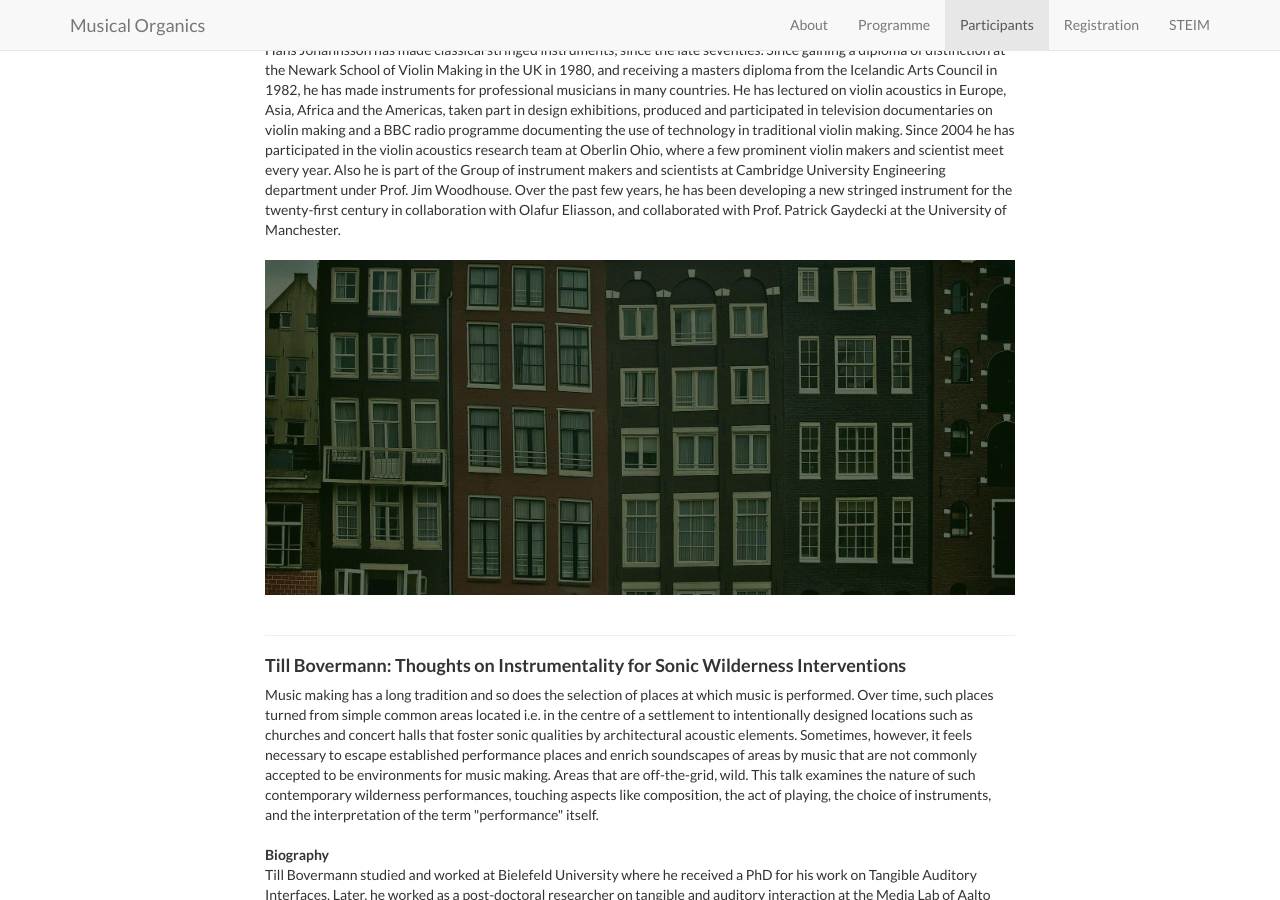
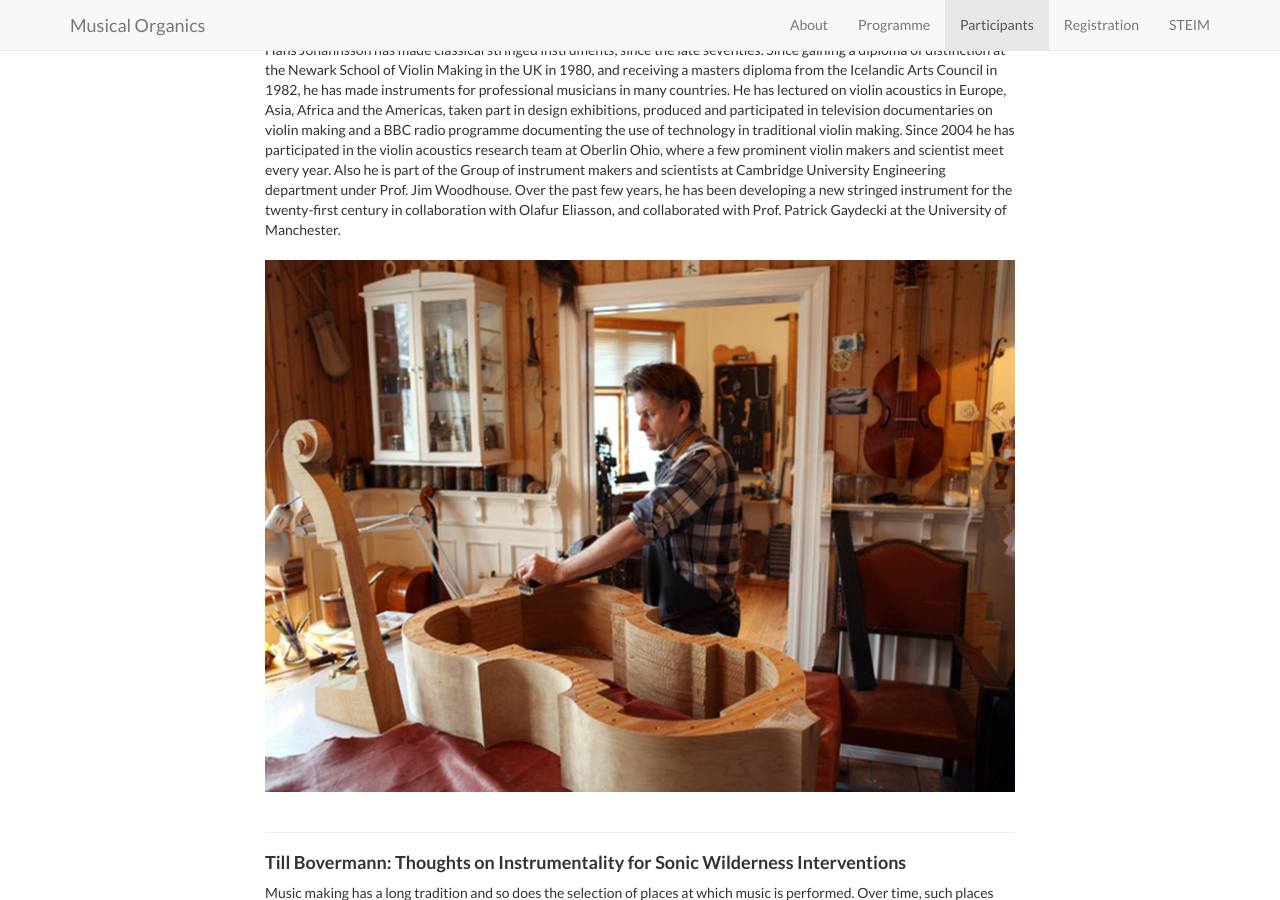
Before and after one commit to thormagnusson/steim, a Jekyll site: the page built from index.html, in a window 1280 px wide and 900 px high, scrolled down 2256 px. Built offline with Jekyll 4.4.1, drawn with Linux system fonts in a browser that asks for light colours.

Commit message:
programme update

```diff
--- a/_includes/participants.html
+++ b/_includes/participants.html
@@ -18,7 +18,7 @@
             <br><br>
 
             <div class="image-wrapper">
-            <img src="img/banner-bg.jpg" alt="Hans Johannsson" class="scale-image" />
+            <img src="img/hans.jpg" alt="Hans Johannsson" class="scale-image" />
             <div />
 
             <br><hr>
```
